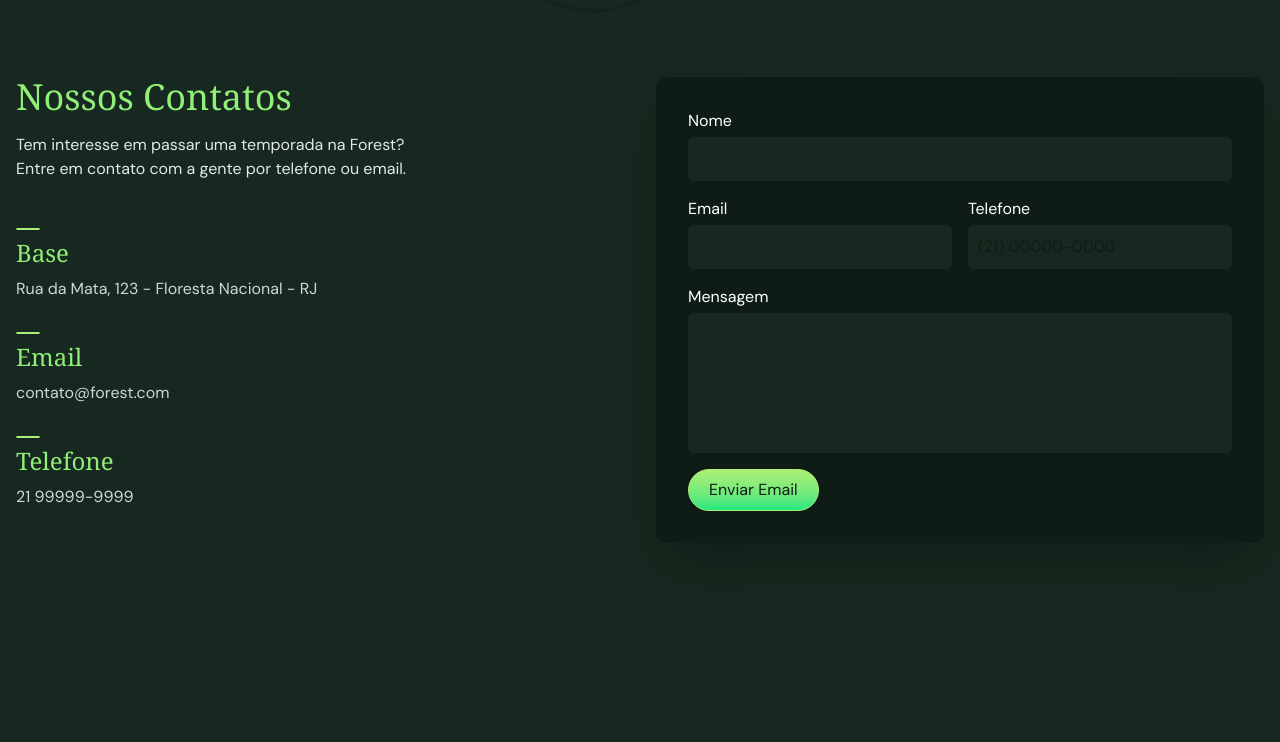
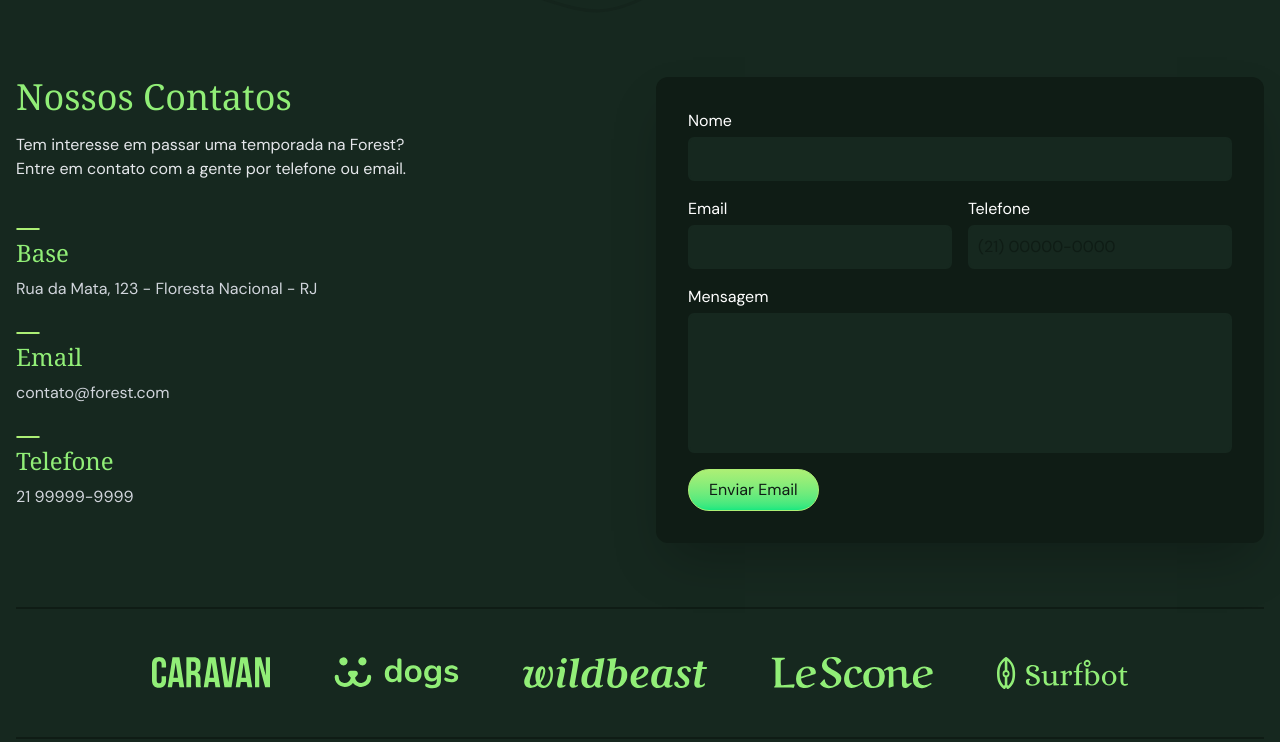
Before and after one commit to jonathanbardanca/Forest-site, a website: page src/index.html in a window 1280 px wide. Shown: the part 3514-4256 px from the top of the page. Before the commit the page ends 4121 px from the top, so only its background shows below. Drawn offline with Linux system fonts and the light colour scheme; files whose address does not match are found by name; a web font is replaced by a local one.

Commit message:
adicionado sessao parceiros

```diff
--- a/src/index.html
+++ b/src/index.html
@@ -303,6 +303,17 @@
     </form>
   </section>
 
+  <!-- parceiros -->
+   <section class="container mb-12 sm:mb-16">
+    <ul class="flex flex-col items-center justify-center content-center py-4 max-sm:divide-y-2 max-sm:divide-verde-900 *:p-4 sm:flex-row sm:gap-8 sm:border-b-2 sm:border-t-2 sm:border-verde-900 sm:py-8 *:*:max-h-8">
+      <li><img src="../img/parceiros/caravan.svg" alt="caravan"></li>
+      <li><img src="../img/parceiros/dogs.svg" alt="dogs"></li>
+      <li><img src="../img/parceiros/wildbeast.svg" alt="wildbeast"></li>
+      <li><img src="../img/parceiros/lescone.svg" alt="lescone"></li>
+      <li><img src="../img/parceiros/surfbot.svg" alt="surfbot"></li>
+    </ul>
+   </section>
+
 
 
 
```
Also changed, not shown: src/tailwind.css.
